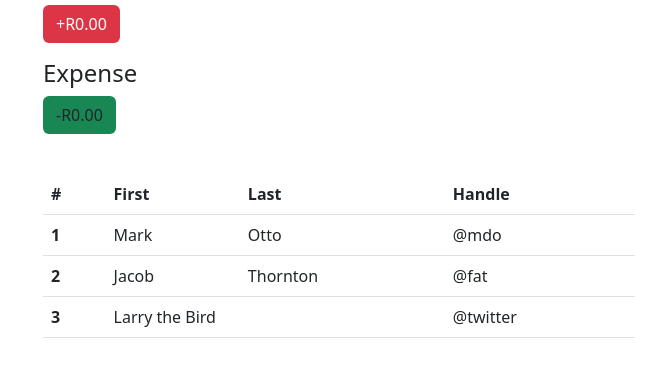
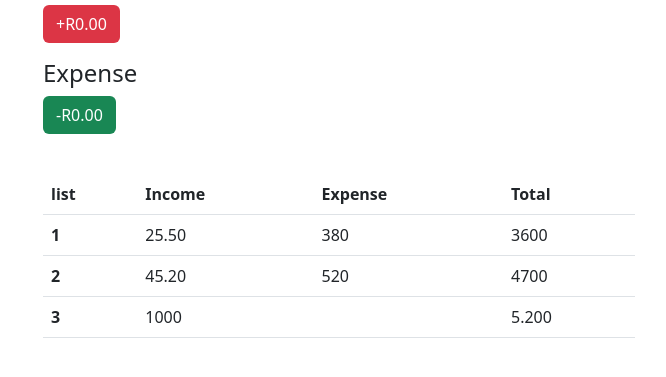
Before and after one commit to The-DigitalAcademy/sam-tracker, a plain HTML site: page index.html in a window 1280 px wide. Shown: the part 187-564 px from the top of the page, without its empty margins (301-967 px from the left). Drawn offline with nearby package versions, Linux system fonts and the light colour scheme.

```diff
--- a/index.html
+++ b/index.html
@@ -15,42 +15,45 @@
         <div class="button">
           <div>
             <h4>Income</h4>
-            <button class="btn income text-white bg-danger mb-3">+R0.00</button>
+            <button class="btn income text-white bg-danger mb-3" onclick="addIncome()">+R0.00</button>
 
             <h4>Expense</h4>
-            <button class="btn expense bg-success mb-3">-R0.00</button>
+            <button class="btn expense text-white bg-success mb-3" onclick="addExpense()">-R0.00</button>
           </div>
         </div>
       <br>
       <table class="table">
         <thead>
           <tr>
-            <th scope="col">#</th>
-            <th scope="col">First</th>
-            <th scope="col">Last</th>
-            <th scope="col">Handle</th>
+            <th scope="col">list</th>
+            <th scope="col">Income</th>
+            <th scope="col">Expense</th>
+            <th scope="col">Total</th>
           </tr>
         </thead>
         <tbody>
           <tr>
             <th scope="row">1</th>
-            <td>Mark</td>
-            <td>Otto</td>
-            <td>@mdo</td>
+            <td>25.50</td>
+            <td>380</td>
+            <td>3600</td>
           </tr>
           <tr>
             <th scope="row">2</th>
-            <td>Jacob</td>
-            <td>Thornton</td>
-            <td>@fat</td>
+            <td>45.20</td>
+            <td>520</td>
+            <td>4700</td>
           </tr>
           <tr>
             <th scope="row">3</th>
-            <td colspan="2">Larry the Bird</td>
-            <td>@twitter</td>
+            <td colspan="2">1000</td>
+            <td>5.200</td>
           </tr>
         </tbody>
       </table>
     <script src="https://cdn.jsdelivr.net/npm/bootstrap@5.2.0-beta1/dist/js/bootstrap.bundle.min.js" integrity="sha384-pprn3073KE6tl6bjs2QrFaJGz5/SUsLqktiwsUTF55Jfv3qYSDhgCecCxMW52nD2" crossorigin="anonymous"></script>
+
+    <script src="./script.js"></script>
+
   </body>
 </html>
```
